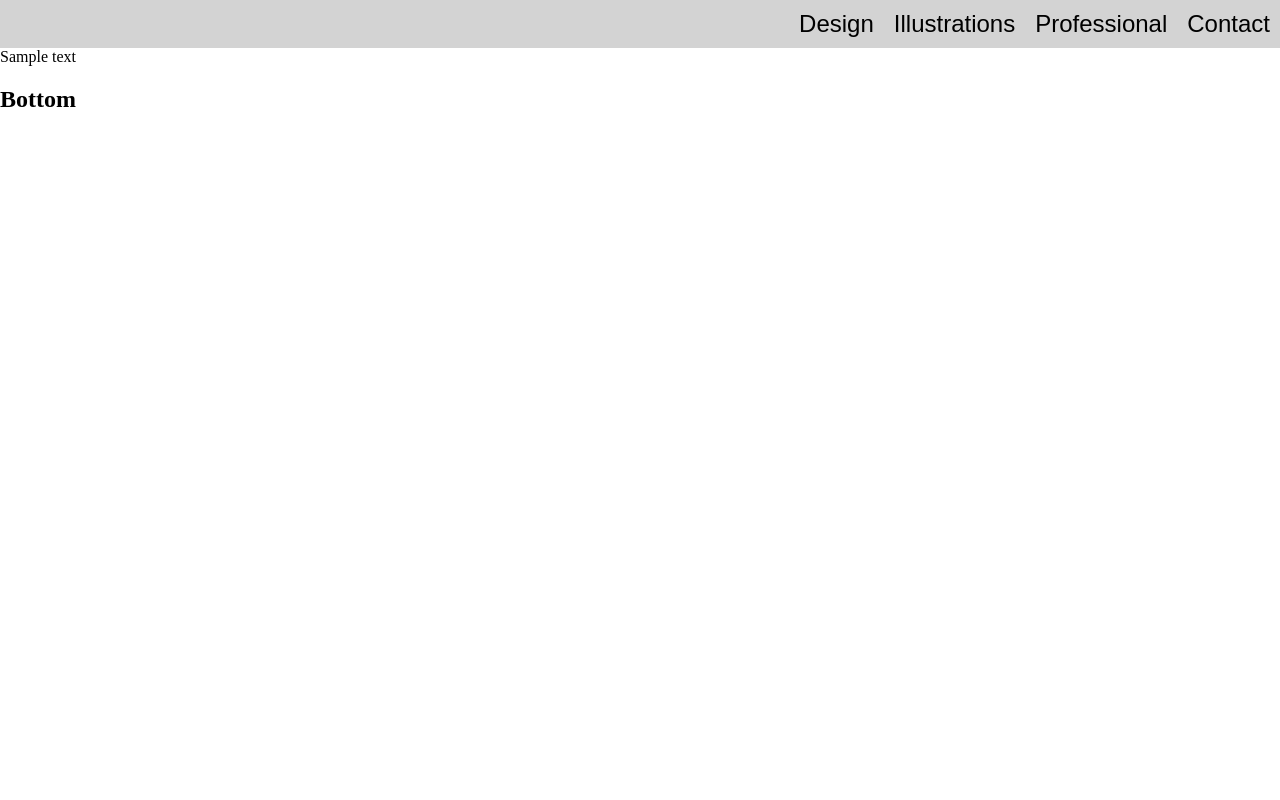
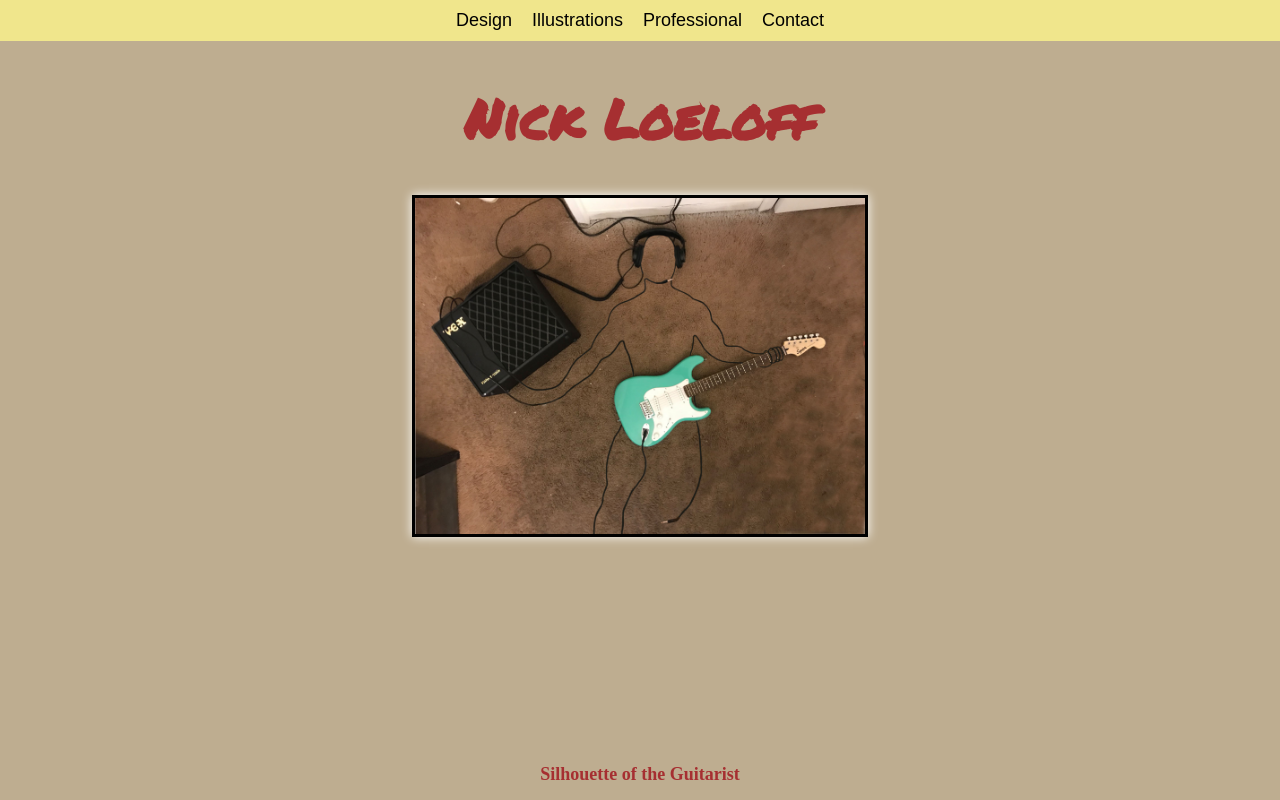
Before and after one commit to kyle-lacanna/project1-1, a plain HTML site: page index.html in a window 1280 px wide. Drawn offline with Linux system fonts and the light colour scheme.

Commit message:
index still needs dynamic vertical resizing

```diff
--- a/css/style.css
+++ b/css/style.css
@@ -1,16 +1,78 @@
 body {
     margin: 0;
+    display: flex;
+    flex-direction: column;
+    min-height: 100vh;
+    background-color: RGB(190, 173, 144);
+  }
+
+  h1 {
+    font-size: 55px;
+    font-family: 'Permanent Marker', cursive;
+  }
+
+  main {
+    flex-grow: 1;
+    flex-basis: 0;
+    color: RGB(166, 47, 49);
+  }
+
+  footer {
+    display: flex;
+    flex-direction: row;
+    justify-content: center;
+    color: RGB(166, 47, 49);
+
+  }
+
+  header, footer {
+    font-size: 12px;
+  }
+
+  .middler {
+    flex-grow: 1;
+    display: flex;
+    flex-direction: row;
+    justify-content: center;
+  }
+
+  .middler > h1 > a {
+    text-decoration: none;
+    color: RGB(166, 47, 49);
+  }
+
+  .middler > h1 > a:hover {
+    color: white;
+  }
+
+  .image-middler {
+    margin: auto;
+    flex-grow: 1;
+    display: flex;
+    flex-direction: row;
+    justify-content: center;
+  }
+
+  .image-middler > img:hover {
+    transform: scale(1.2);
+  }
+
+  .image-middler > img{
+    border: 3px black solid;
+    box-shadow: 0 0 10px white;
+    max-width: 450px;
+    height: auto;
   }
 
   .navlinks {
     list-style-type: none;
     padding: 0;
     margin: 0;
-    background-color: lightgray;
+    background-color: khaki;
 
     display: flex;
     flex-direction: row;
-    justify-content: flex-end;
+    justify-content: center;
   }
 
   .navlink > a {
--- a/index.html
+++ b/index.html
@@ -1,10 +1,14 @@
 <!DOCTYPE html>
 <html>
     <head lang="English">
-        <title>Project 1</title>
+    <link rel="preconnect" href="https://fonts.googleapis.com">
+    <link rel="preconnect" href="https://fonts.gstatic.com" crossorigin>
+    <link href="https://fonts.googleapis.com/css2?family=Permanent+Marker&display=swap" rel="stylesheet">
+    <title>Nick Loeloff</title>
     <link rel="stylesheet" href="css/style.css">
     </head>
     <body>
+        <header>
             <nav>
                 <ul class="navlinks">
                     <li class="navlink"><a href="design.html">Design</a></li>
@@ -13,9 +17,17 @@
                     <li class="navlink"><a href="contact.html">Contact</a></li>
                 </ul>
             </nav>
-        <div>Sample text</div>
+        </header>
+        <main>
+            <div class="middler">
+                <h1><a href="index.html">Nick Loeloff</a></h1>
+            </div>
+            <div class="image-middler">
+                <img src="images/green-guitar.JPG" alt="Silhouette of An Amp Cord">
+            </div>
+        </main>
         <footer>
-            <h2>Bottom</h2>
+            <h2>Silhouette of the Guitarist</h2>
         </footer>
     </body>
 </html>
```
Also changed, not shown: design.html (+21 -16 lines), images/green-guitar.JPG (renamed from images/IMG_0408 2.JPG). Lines whose indentation alone changed are shown as unchanged.
